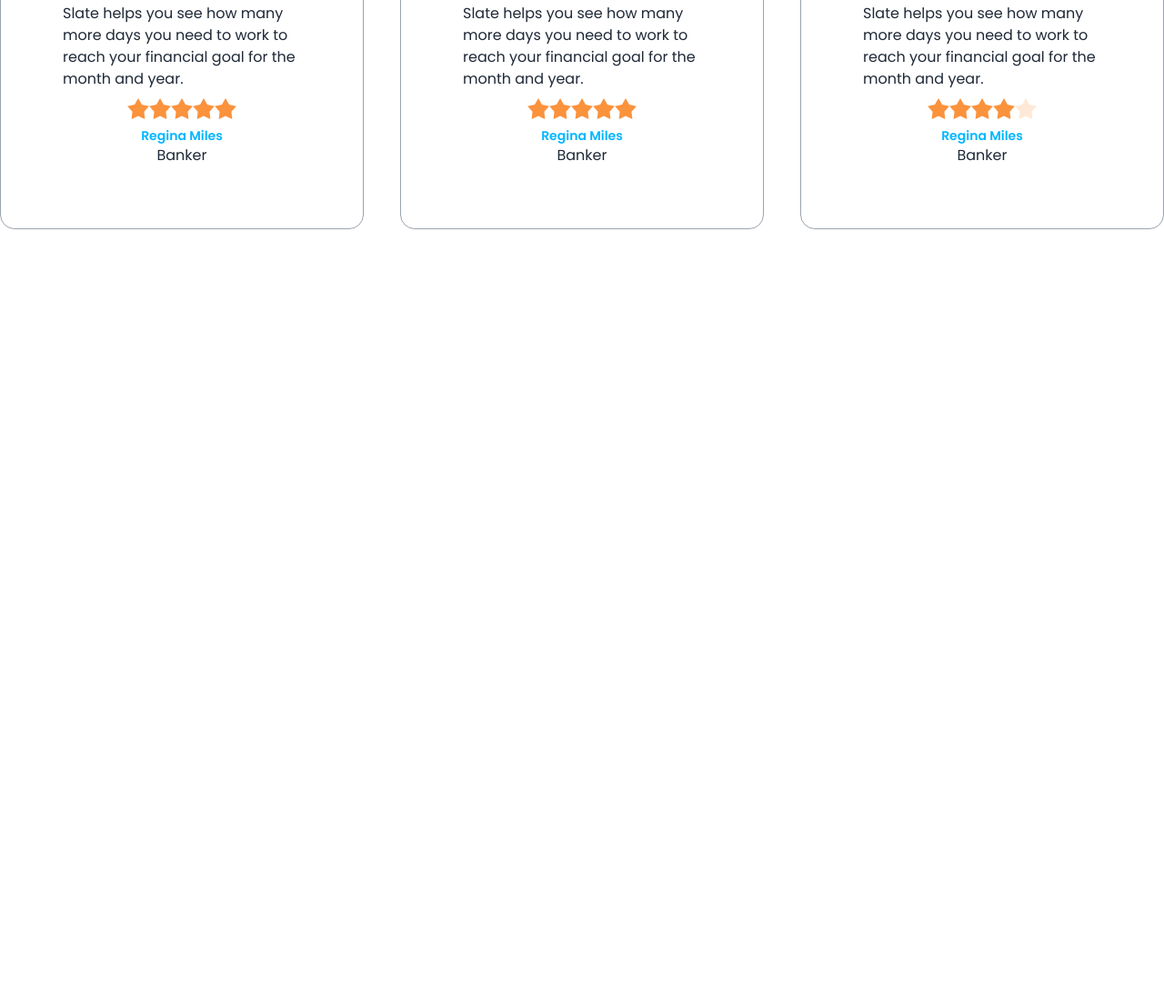
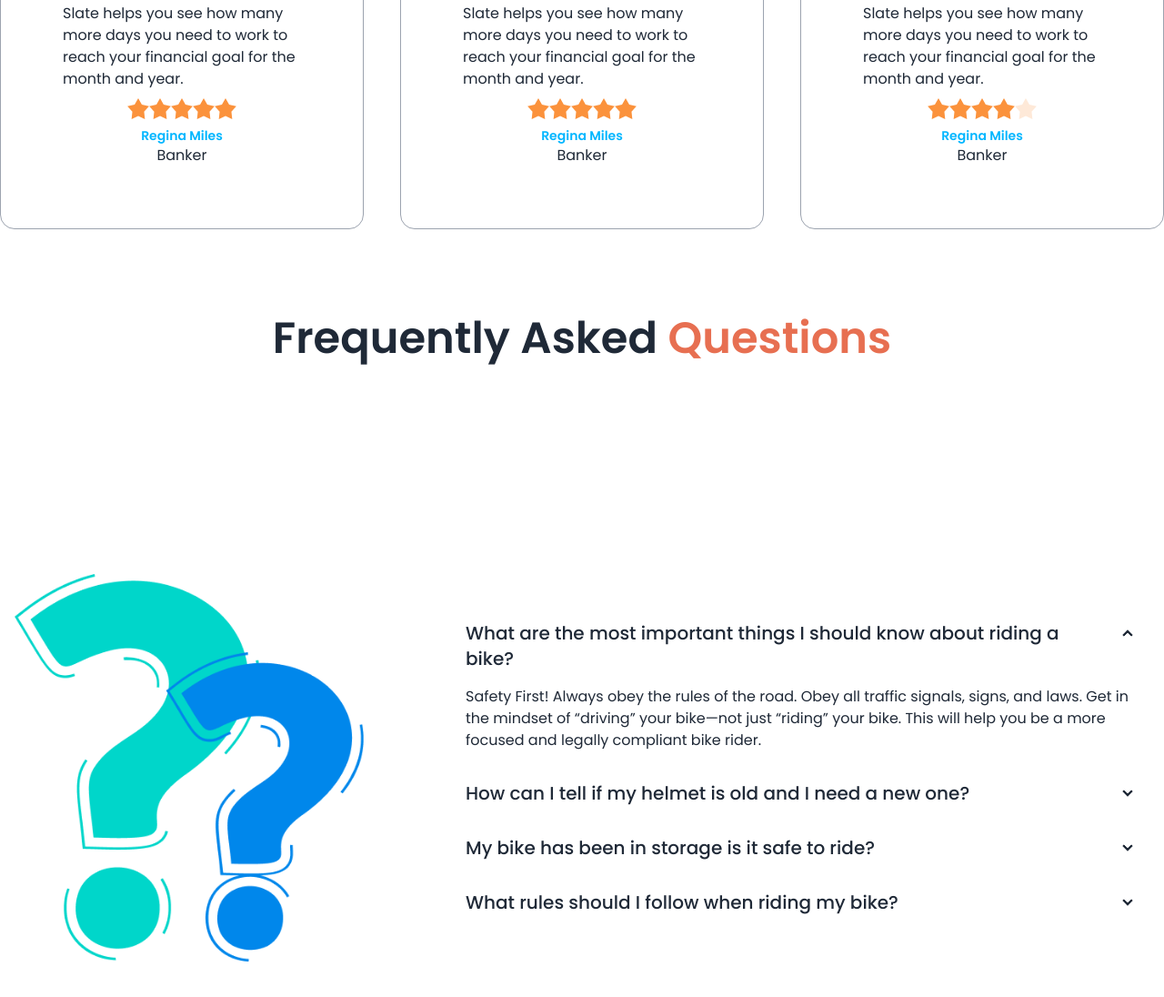
Before and after one commit to imrealkazisourov/biker-zone, a plain HTML site: page index.html in a window 1280 px wide. Shown: the part 2347-3443 px from the top of the page at 91% size. Before the commit the page ends 2695 px from the top, so only its background shows below. Drawn offline with nearby package versions, Linux system fonts and the light colour scheme.

Commit message:
added FAQ Section

```diff
--- a/index.html
+++ b/index.html
@@ -180,7 +180,7 @@
         <!--Featured Bike End-->
         <!--Latest News-->
         <section class="my-24">
-            <h3 class="text-5xl font-semibold text-[#0A0826] text-center">Latest News</h3>
+            <h3 class="text-3xl lg:text-5xl font-semibold text-[#0A0826] text-center">Latest News</h3>
             <!--Making Bike News Cards-->
             <div class="grid grid-cols-1 md:grid-cols-2 lg:grid-cols-3 my-12 gap-5">
                 <!--First Card-->
@@ -188,7 +188,8 @@
                     <figure><img src="images/others/latest1.png" alt="Bike1" /></figure>
                     <div class="card-body">
                         <h2 class="card-title text-3xl">Ducati XDIAVEL S-73</h2>
-                      <p>Lorem ipsum dolor sit amet, consectetur adipiscing elit. Lacus, fermentum amet faucibus sed id nisi lectus at.</p>
+                        <p>Lorem ipsum dolor sit amet, consectetur adipiscing elit. Lacus, fermentum amet faucibus sed
+                            id nisi lectus at.</p>
                         <div class="card-actions justify-start">
                             <button class="btn bg-bike-primary text-white">Read More</button>
                         </div>
@@ -199,7 +200,8 @@
                     <figure><img src="images/others/latest2.png" alt="Bike1" /></figure>
                     <div class="card-body">
                         <h2 class="card-title text-3xl">Motorcycles & Scooters</h2>
-                      <p>Lorem ipsum dolor sit amet, consectetur adipiscing elit. Lacus, fermentum amet faucibus sed id nisi lectus at.</p>
+                        <p>Lorem ipsum dolor sit amet, consectetur adipiscing elit. Lacus, fermentum amet faucibus sed
+                            id nisi lectus at.</p>
                         <div class="card-actions justify-start">
                             <button class="btn bg-bike-primary text-white">Read More</button>
                         </div>
@@ -210,7 +212,8 @@
                     <figure><img src="images/others/latest3.png" alt="Bike1" /></figure>
                     <div class="card-body">
                         <h2 class="card-title text-3xl">2021 Honda CBR500R</h2>
-                      <p>Lorem ipsum dolor sit amet, consectetur adipiscing elit. Lacus, fermentum amet faucibus sed id nisi lectus at.</p>
+                        <p>Lorem ipsum dolor sit amet, consectetur adipiscing elit. Lacus, fermentum amet faucibus sed
+                            id nisi lectus at.</p>
                         <div class="card-actions justify-start">
                             <button class="btn bg-bike-primary text-white">Read More</button>
                         </div>
@@ -222,7 +225,8 @@
         </section>
         <!--Happy Clients Section-->
         <section class="my-24">
-            <h3 class="text-5xl mb-12 font-semibold text-center">Happy <span class="text-bike-primary">Clients says</span></h3>
+            <h3 class="text-3xl lg:text-5xl mb-12 font-semibold text-center">Happy <span class="text-bike-primary">Clients
+                    says</span></h3>
             <div class="grid grid-cols-1 md:grid-cols-2 lg:grid-cols-3 gap-10">
                 <!--First Review-->
                 <div class="card border border-gray-400 bg-base-100 p-9">
@@ -234,7 +238,7 @@
                             goal for the month and year.</p>
                         <div class="rating justify-center">
                             <input type="radio" name="rating-2" class="mask mask-star-2 bg-orange-400" />
-                            <input type="radio" name="rating-2" class="mask mask-star-2 bg-orange-400"  />
+                            <input type="radio" name="rating-2" class="mask mask-star-2 bg-orange-400" />
                             <input type="radio" name="rating-2" class="mask mask-star-2 bg-orange-400" />
                             <input type="radio" name="rating-2" class="mask mask-star-2 bg-orange-400" checked />
                             <input type="radio" name="rating-2" class="mask mask-star-2 bg-orange-400" />
@@ -256,7 +260,7 @@
                             goal for the month and year.</p>
                         <div class="rating justify-center">
                             <input type="radio" name="rating-2" class="mask mask-star-2 bg-orange-400" />
-                            <input type="radio" name="rating-2" class="mask mask-star-2 bg-orange-400"  />
+                            <input type="radio" name="rating-2" class="mask mask-star-2 bg-orange-400" />
                             <input type="radio" name="rating-2" class="mask mask-star-2 bg-orange-400" />
                             <input type="radio" name="rating-2" class="mask mask-star-2 bg-orange-400" checked />
                             <input type="radio" name="rating-2" class="mask mask-star-2 bg-orange-400" />
@@ -278,7 +282,7 @@
                             goal for the month and year.</p>
                         <div class="rating justify-center">
                             <input type="radio" name="rating-2" class="mask mask-star-2 bg-orange-400" />
-                            <input type="radio" name="rating-2" class="mask mask-star-2 bg-orange-400"  />
+                            <input type="radio" name="rating-2" class="mask mask-star-2 bg-orange-400" />
                             <input type="radio" name="rating-2" class="mask mask-star-2 bg-orange-400" />
                             <input type="radio" name="rating-2" class="mask mask-star-2 bg-orange-400" checked />
                             <input type="radio" name="rating-2" class="mask mask-star-2 bg-orange-400" />
@@ -292,6 +296,66 @@
                 </div>
             </div>
         </section>
+        <!--End Happy Client Section-->
+        <!--FAQ Section-->
+        <section class="my-24">
+            <h3 class="text-3xl lg:text-5xl mb-12 font-semibold text-center">Frequently Asked <span
+                    class="text-bike-primary">Questions</span></h3>
+            <div class="hero min-h-screen">
+                <div class="hero-content flex-col lg:flex-row gap-24">
+                    <img src="images/others/faq.png" class="w-3/4 lg:max-w-sm rounded-lg" />
+                    <div>
+                        <div class="collapse collapse-arrow">
+                            <input type="radio" name="my-accordion-2" checked="checked" />
+                            <div class="collapse-title text-xl font-medium">
+                                What are the most important things I should
+                                know about riding a bike?
+                            </div>
+                            <div class="collapse-content">
+                                <p>Safety First! Always obey the rules of the road. Obey all traffic signals, signs, and
+                                    laws. Get in the mindset of “driving” your bike—not just “riding” your bike. This
+                                    will help you be a more focused and legally compliant bike rider. </p>
+                            </div>
+                        </div>
+                        <div class="collapse collapse-arrow">
+                            <input type="radio" name="my-accordion-2" />
+                            <div class="collapse-title text-xl font-medium">
+                                How can I tell if my helmet is old and I need a
+                                new one?
+                            </div>
+                            <div class="collapse-content">
+                                <p>Safety First! Always obey the rules of the road. Obey all traffic signals, signs, and
+                                    laws. Get in the mindset of “driving” your bike—not just “riding” your bike. This
+                                    will help you be a more focused and legally compliant bike rider. </p>
+                            </div>
+                        </div>
+                        <div class="collapse collapse-arrow">
+                            <input type="radio" name="my-accordion-2" />
+                            <div class="collapse-title text-xl font-medium">
+                                My bike has been in storage is it safe to ride?
+                            </div>
+                            <div class="collapse-content">
+                                <p>Safety First! Always obey the rules of the road. Obey all traffic signals, signs, and
+                                    laws. Get in the mindset of “driving” your bike—not just “riding” your bike. This
+                                    will help you be a more focused and legally compliant bike rider. </p>
+                            </div>
+                        </div>
+                        <div class="collapse collapse-arrow ">
+                            <input type="radio" name="my-accordion-2" />
+                            <div class="collapse-title text-xl font-medium">
+                                What rules should I follow when riding my bike?
+                            </div>
+                            <div class="collapse-content">
+                                <p>Safety First! Always obey the rules of the road. Obey all traffic signals, signs, and
+                                    laws. Get in the mindset of “driving” your bike—not just “riding” your bike. This
+                                    will help you be a more focused and legally compliant bike rider. </p>
+                            </div>
+                        </div>
+                    </div>
+                </div>
+            </div>
+
+        </section>
 
     </main>
     <footer>
```
Lines whose indentation alone changed are shown as unchanged.
